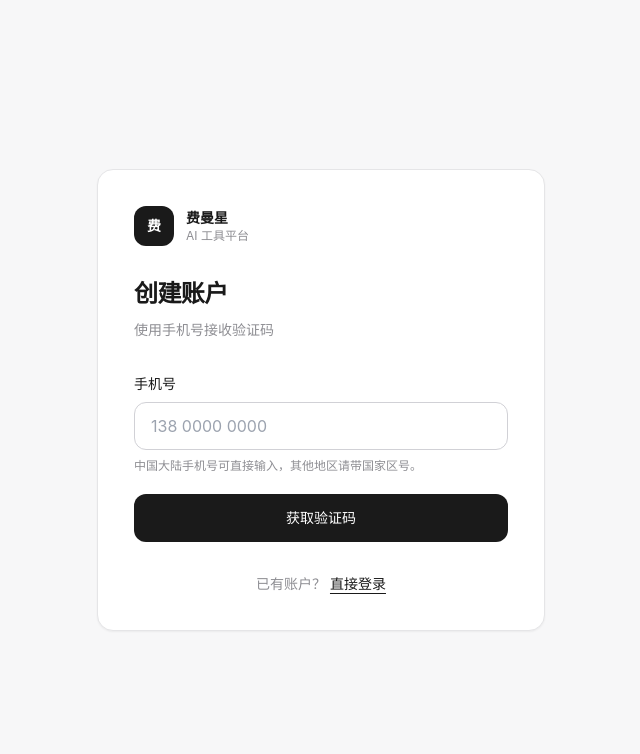
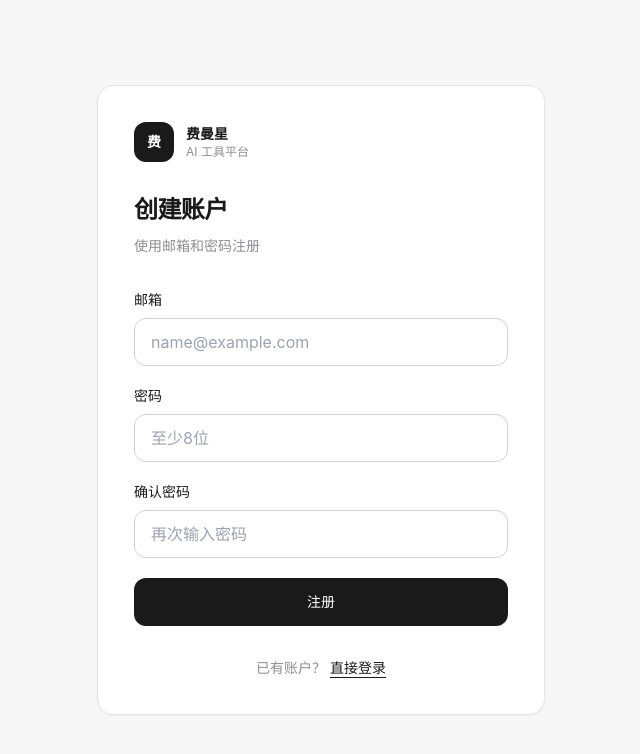
Before and after one commit to loicluo08-ui/feiman-star, a Next.js app: page /auth/register in a window 1280 px wide. Shown: the top 754 px of the page, without its empty margins (319-959 px from the left). Built offline with nearby package versions, Linux system fonts and the light colour scheme.

Commit message:
feat: switch authentication to email password

```diff
--- /dev/null
+++ b/app/api/auth/login/route.ts
@@ -0,0 +1,52 @@
+import { NextRequest, NextResponse } from "next/server";
+import { z } from "zod";
+import { setSessionCookies } from "@/lib/auth-cookies";
+import { createSupabaseAnonClient, SupabaseConfigError } from "@/lib/supabase";
+
+export const dynamic = "force-dynamic";
+
+const requestSchema = z.object({
+  email: z.string().trim().email().max(254).transform((value) => value.toLowerCase()),
+  password: z.string().min(8).max(72),
+});
+
+export async function POST(request: NextRequest) {
+  const input = requestSchema.safeParse(await request.json().catch(() => null));
+  if (!input.success) {
+    return NextResponse.json(
+      { success: false, error: "请输入有效邮箱和至少8位密码" },
+      { status: 400 },
+    );
+  }
+
+  try {
+    const supabase = createSupabaseAnonClient();
+    const { data, error } = await supabase.auth.signInWithPassword(input.data);
+    if (error || !data.session || !data.user) {
+      console.error(`[auth-login] ${error?.code ?? "session_missing"}`);
+      return NextResponse.json(
+        { success: false, error: "邮箱或密码不正确，或邮箱尚未完成验证" },
+        { status: 401 },
+      );
+    }
+
+    const response = NextResponse.json({
+      success: true,
+      user: { id: data.user.id, email: data.user.email },
+    });
+    setSessionCookies(response, data.session);
+    return response;
+  } catch (error) {
+    if (error instanceof SupabaseConfigError) {
+      return NextResponse.json(
+        { success: false, error: "登录服务尚未配置" },
+        { status: 503 },
+      );
+    }
+    console.error("[auth-login] unexpected_error");
+    return NextResponse.json(
+      { success: false, error: "登录失败，请稍后重试" },
+      { status: 500 },
+    );
+  }
+}
--- /dev/null
+++ b/app/api/auth/register/route.ts
@@ -0,0 +1,63 @@
+import { NextRequest, NextResponse } from "next/server";
+import { z } from "zod";
+import { setSessionCookies } from "@/lib/auth-cookies";
+import { createSupabaseAnonClient, SupabaseConfigError } from "@/lib/supabase";
+
+export const dynamic = "force-dynamic";
+
+const requestSchema = z.object({
+  email: z.string().trim().email().max(254).transform((value) => value.toLowerCase()),
+  password: z.string().min(8).max(72),
+});
+
+export async function POST(request: NextRequest) {
+  const input = requestSchema.safeParse(await request.json().catch(() => null));
+  if (!input.success) {
+    return NextResponse.json(
+      { success: false, error: "请输入有效邮箱和至少8位密码" },
+      { status: 400 },
+    );
+  }
+
+  try {
+    const supabase = createSupabaseAnonClient();
+    const { data, error } = await supabase.auth.signUp(input.data);
+    if (error || !data.user) {
+      console.error(`[auth-register] ${error?.code ?? "user_missing"}`);
+      return NextResponse.json(
+        { success: false, error: "注册失败，请确认邮箱有效或稍后重试" },
+        { status: 400 },
+      );
+    }
+
+    if (!data.session) {
+      return NextResponse.json(
+        { success: true, requiresEmailConfirmation: true },
+        { status: 201, headers: { "Cache-Control": "private, no-store" } },
+      );
+    }
+
+    const response = NextResponse.json(
+      {
+        success: true,
+        requiresEmailConfirmation: false,
+        user: { id: data.user.id, email: data.user.email },
+      },
+      { status: 201 },
+    );
+    setSessionCookies(response, data.session);
+    return response;
+  } catch (error) {
+    if (error instanceof SupabaseConfigError) {
+      return NextResponse.json(
+        { success: false, error: "注册服务尚未配置" },
+        { status: 503 },
+      );
+    }
+    console.error("[auth-register] unexpected_error");
+    return NextResponse.json(
+      { success: false, error: "注册失败，请稍后重试" },
+      { status: 500 },
+    );
+  }
+}
--- a/app/api/auth/session/route.ts
+++ b/app/api/auth/session/route.ts
@@ -7,7 +7,10 @@
   const auth = await getAuthenticatedUser();
   return NextResponse.json(
     auth
-      ? { authenticated: true, user: { id: auth.user.id, phone: auth.user.phone } }
+      ? {
+          authenticated: true,
+          user: { id: auth.user.id, email: auth.user.email, phone: auth.user.phone },
+        }
       : { authenticated: false },
     { headers: { "Cache-Control": "private, no-store" } },
   );
--- a/components/auth-form.tsx
+++ b/components/auth-form.tsx
@@ -5,56 +5,42 @@
 
 type AuthFormProps = { mode: "login" | "register" };
 
-function normalizePhone(value: string) {
-  const compact = value.replace(/[\s-]/g, "");
-  if (/^1\d{10}$/.test(compact)) return `+86${compact}`;
-  return compact;
-}
-
 async function readError(response: Response) {
-  const payload = (await response.json().catch(() => ({}))) as {
-    error?: string;
-  };
+  const payload = (await response.json().catch(() => ({}))) as { error?: string };
   return payload.error ?? "请求失败，请稍后重试";
 }
 
 export function AuthForm({ mode }: AuthFormProps) {
-  const [phone, setPhone] = useState("");
-  const [code, setCode] = useState("");
-  const [step, setStep] = useState<"phone" | "code">("phone");
+  const [email, setEmail] = useState("");
+  const [password, setPassword] = useState("");
+  const [confirmPassword, setConfirmPassword] = useState("");
   const [loading, setLoading] = useState(false);
   const [error, setError] = useState("");
-
+  const [confirmationSent, setConfirmationSent] = useState(false);
   const isRegister = mode === "register";
 
   async function submit(event: FormEvent<HTMLFormElement>) {
     event.preventDefault();
-    setLoading(true);
     setError("");
-
-    const normalizedPhone = normalizePhone(phone);
-    try {
-      if (step === "phone") {
-        const response = await fetch("/api/auth/otp", {
-          method: "POST",
-          headers: { "Content-Type": "application/json" },
-          body: JSON.stringify({
-            phone: normalizedPhone,
-            createUser: isRegister,
-          }),
-        });
-        if (!response.ok) throw new Error(await readError(response));
-        setPhone(normalizedPhone);
-        setStep("code");
+    if (isRegister && password !== confirmPassword) {
+      setError("两次输入的密码不一致");
       return;
     }
 
-      const response = await fetch("/api/auth/verify", {
+    setLoading(true);
+    try {
+      const response = await fetch(`/api/auth/${isRegister ? "register" : "login"}`, {
         method: "POST",
         headers: { "Content-Type": "application/json" },
-        body: JSON.stringify({ phone: normalizedPhone, token: code }),
+        body: JSON.stringify({ email, password }),
       });
       if (!response.ok) throw new Error(await readError(response));
+
+      const payload = (await response.json()) as { requiresEmailConfirmation?: boolean };
+      if (payload.requiresEmailConfirmation) {
+        setConfirmationSent(true);
+        return;
+      }
 
       const params = new URLSearchParams(window.location.search);
       const next = params.get("next");
@@ -77,42 +63,67 @@
           </span>
         </Link>
 
+        {confirmationSent ? (
+          <div>
+            <h1 className="text-2xl font-semibold tracking-tight">请验证您的邮箱</h1>
+            <p className="mt-3 text-sm leading-6 text-[#6e6e73]">
+              确认邮件已发送至 {email}。完成邮箱验证后，请返回登录。
+            </p>
+            <Link href="/login" className="focus-ring mt-8 block h-12 rounded-xl bg-[#1a1a1a] px-4 text-center text-sm font-medium leading-[3rem] text-white">
+              返回登录
+            </Link>
+          </div>
+        ) : (
+          <>
             <h1 className="text-2xl font-semibold tracking-tight">{isRegister ? "创建账户" : "登录费曼星"}</h1>
-        <p className="mt-2 text-sm leading-6 text-[#8e8e93]">
-          {step === "phone" ? "使用手机号接收验证码" : `验证码已发送至 ${phone}`}
-        </p>
+            <p className="mt-2 text-sm leading-6 text-[#8e8e93]">使用邮箱和密码{isRegister ? "注册" : "登录"}</p>
 
             <form onSubmit={submit} className="mt-8 space-y-5">
-          {step === "phone" ? (
               <label className="block">
-              <span className="mb-2 block text-sm font-medium">手机号</span>
+                <span className="mb-2 block text-sm font-medium">邮箱</span>
                 <input
-                value={phone}
-                onChange={(event) => setPhone(event.target.value)}
-                inputMode="tel"
-                autoComplete="tel"
-                placeholder="138 0000 0000"
+                  type="email"
+                  value={email}
+                  onChange={(event) => setEmail(event.target.value)}
+                  autoComplete="email"
+                  placeholder="name@example.com"
                   required
+                  maxLength={254}
                   className="focus-ring h-12 w-full rounded-xl border border-[#d1d1d6] px-4 text-base outline-none transition-colors focus:border-[#1a1a1a]"
                 />
-              <span className="mt-2 block text-xs text-[#8e8e93]">中国大陆手机号可直接输入，其他地区请带国家区号。</span>
               </label>
-          ) : (
+
               <label className="block">
-              <span className="mb-2 block text-sm font-medium">6位验证码</span>
+                <span className="mb-2 block text-sm font-medium">密码</span>
                 <input
-                value={code}
-                onChange={(event) => setCode(event.target.value.replace(/\D/g, "").slice(0, 6))}
-                inputMode="numeric"
-                autoComplete="one-time-code"
-                placeholder="000000"
-                pattern="\d{6}"
+                  type="password"
+                  value={password}
+                  onChange={(event) => setPassword(event.target.value)}
+                  autoComplete={isRegister ? "new-password" : "current-password"}
+                  placeholder="至少8位"
                   required
-                autoFocus
-                className="focus-ring h-12 w-full rounded-xl border border-[#d1d1d6] px-4 text-center text-lg tracking-[0.35em] outline-none transition-colors focus:border-[#1a1a1a]"
+                  minLength={8}
+                  maxLength={72}
+                  className="focus-ring h-12 w-full rounded-xl border border-[#d1d1d6] px-4 text-base outline-none transition-colors focus:border-[#1a1a1a]"
                 />
               </label>
-          )}
+
+              {isRegister ? (
+                <label className="block">
+                  <span className="mb-2 block text-sm font-medium">确认密码</span>
+                  <input
+                    type="password"
+                    value={confirmPassword}
+                    onChange={(event) => setConfirmPassword(event.target.value)}
+                    autoComplete="new-password"
+                    placeholder="再次输入密码"
+                    required
+                    minLength={8}
+                    maxLength={72}
+                    className="focus-ring h-12 w-full rounded-xl border border-[#d1d1d6] px-4 text-base outline-none transition-colors focus:border-[#1a1a1a]"
+                  />
+                </label>
+              ) : null}
 
               {error ? <p role="alert" className="rounded-xl bg-red-50 px-4 py-3 text-sm text-red-700">{error}</p> : null}
 
@@ -121,14 +132,8 @@
                 disabled={loading}
                 className="focus-ring h-12 w-full rounded-xl bg-[#1a1a1a] px-4 text-sm font-medium text-white transition-opacity disabled:cursor-not-allowed disabled:opacity-50"
               >
-            {loading ? "请稍候…" : step === "phone" ? "获取验证码" : isRegister ? "注册并登录" : "登录"}
+                {loading ? "请稍候…" : isRegister ? "注册" : "登录"}
               </button>
-
-          {step === "code" ? (
-            <button type="button" onClick={() => { setStep("phone"); setCode(""); setError(""); }} className="focus-ring w-full rounded-lg py-2 text-sm text-[#6e6e73]">
-              更换手机号
-            </button>
-          ) : null}
             </form>
 
             <p className="mt-8 text-center text-sm text-[#8e8e93]">
@@ -137,6 +142,8 @@
                 {isRegister ? "直接登录" : "立即注册"}
               </Link>
             </p>
+          </>
+        )}
       </section>
     </main>
   );
```
Also changed, not shown: components/account-panel.tsx (+16 -4 lines), 1 other file (tests, documents, lock files or other folders). Lines whose indentation alone changed are shown as unchanged.
